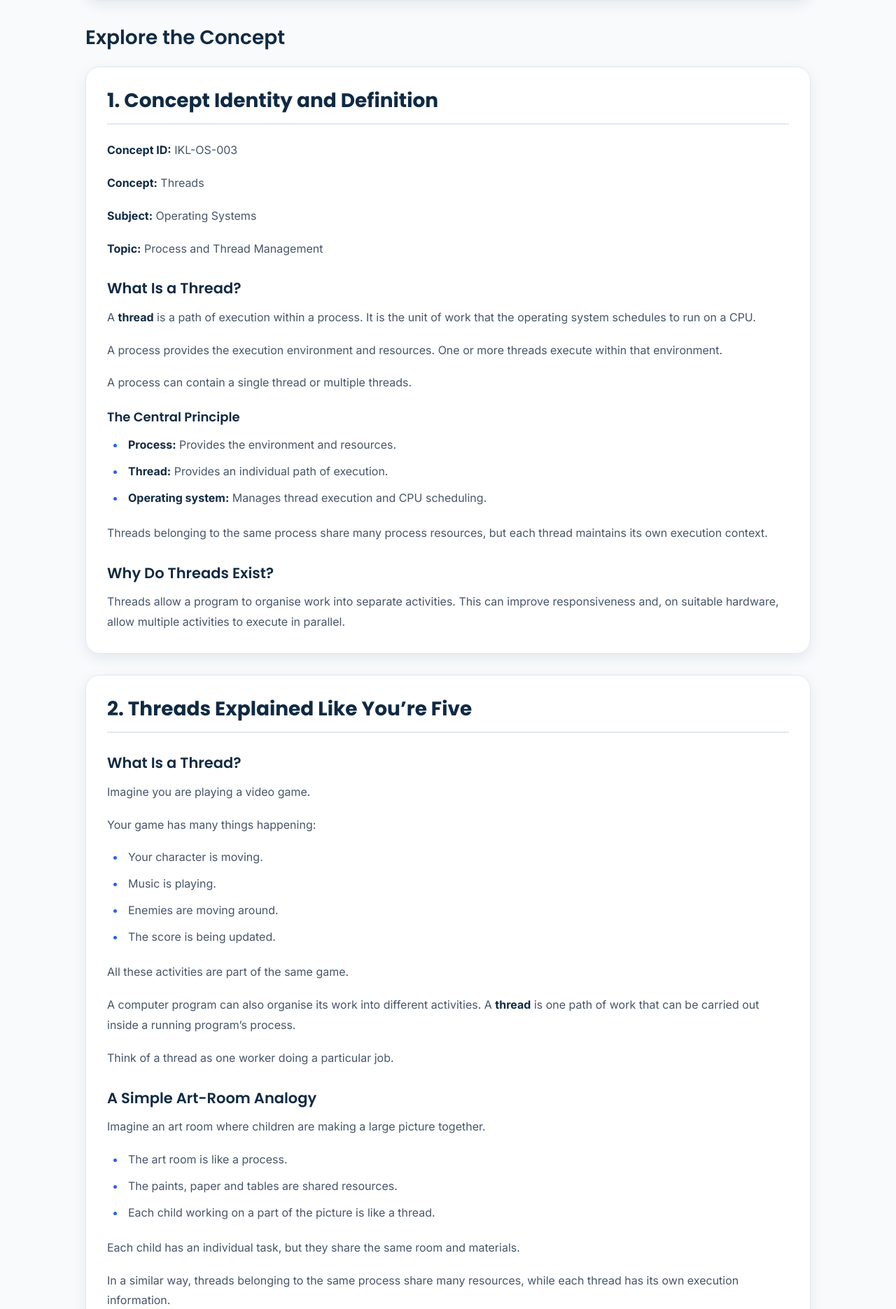
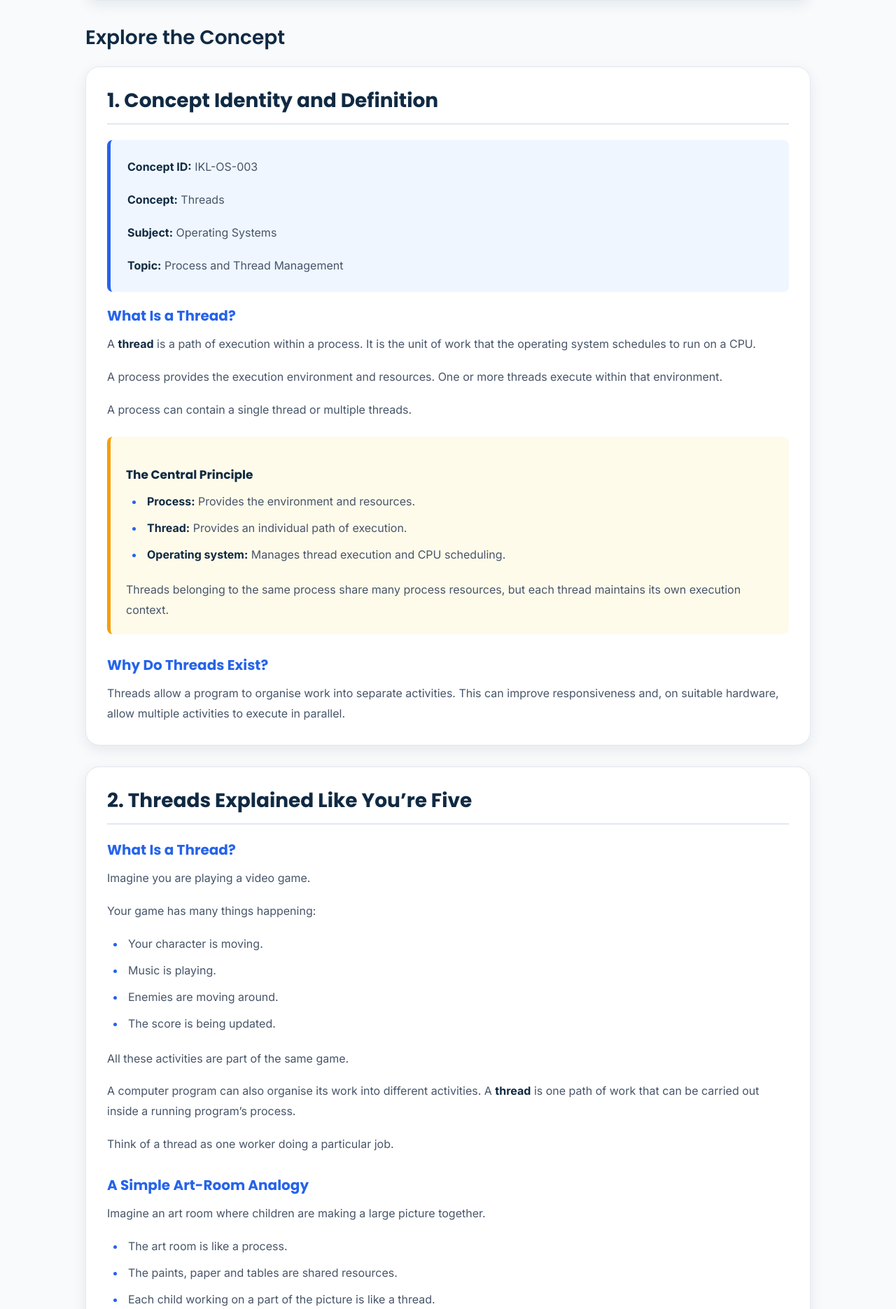
Before and after one commit to jyv5fhwvft-a11y/ikl-reusable-architecture-poc, a Jekyll site: the page built from concepts/threads.md, in a window 1280 px wide. Shown: the part 1161-3031 px from the top of the page at 70% size. Built offline with Jekyll 4.4.1, drawn with Linux system fonts in a browser that asks for light colours.

Commit message:
Align shared concept components with Ping and Process
Added shared IKL educational component styling including hover effects, headings, identity cards, notes, tables, and responsive design.

```diff
--- a/css/proof.css
+++ b/css/proof.css
@@ -957,3 +957,152 @@ a:hover {
 }
 
 /* END DEFAULT IKL CONCEPT SECTION DESIGN SYSTEM */
+
+
+/* =========================================================
+   21. SHARED IKL EDUCATIONAL COMPONENT STYLING
+   Aligned with the established Ping and Process designs.
+   ========================================================= */
+
+/* Section card hover — matching Ping */
+
+.concept-section {
+    overflow-wrap: anywhere;
+    transition:
+        box-shadow 0.25s ease,
+        border-color 0.25s ease;
+}
+
+.concept-section:hover {
+    box-shadow: var(--shadow-hover);
+    border-color: var(--color-blue);
+}
+
+/* Internal headings — matching Process */
+
+.concept-section h3 {
+    margin: 30px 0 12px;
+    color: var(--color-blue);
+    font-size: 20px;
+    font-weight: 700;
+    line-height: 1.4;
+}
+
+.concept-section h3:first-of-type {
+    margin-top: 20px;
+}
+
+.concept-section h4 {
+    margin: 22px 0 10px;
+    color: var(--color-navy);
+    font-size: 17px;
+    font-weight: 700;
+}
+
+/* Concept identity cards — matching Process */
+
+.concept-section .concept-identity-card {
+    margin: 20px 0;
+    padding: 24px;
+
+    background: #EFF6FF;
+
+    border-left: 5px solid var(--color-blue);
+    border-radius: var(--radius-small);
+}
+
+.concept-section .concept-identity-card p:last-child {
+    margin-bottom: 0;
+}
+
+/* Information and warning notes — matching Process */
+
+.concept-section .concept-note {
+    margin: 24px 0;
+    padding: 20px 22px;
+
+    background: #FFFBEB;
+
+    border-left: 5px solid var(--color-amber);
+    border-radius: var(--radius-small);
+}
+
+.concept-section .concept-note p:last-child {
+    margin-bottom: 0;
+}
+
+/* Responsive table containers */
+
+.concept-section .concept-table-wrapper {
+    width: 100%;
+    max-width: 100%;
+    margin: 22px 0;
+    overflow-x: auto;
+    -webkit-overflow-scrolling: touch;
+}
+
+/* Tables — matching Process */
+
+.concept-section table {
+    width: 100%;
+    margin: 0;
+    border-collapse: collapse;
+    font-size: 15px;
+}
+
+.concept-section th,
+.concept-section td {
+    padding: 13px 15px;
+    border: 1px solid var(--color-border);
+    text-align: left;
+    vertical-align: top;
+}
+
+.concept-section th {
+    color: var(--color-white);
+    background: var(--color-navy);
+}
+
+.concept-section tr:nth-child(even) {
+    background: #F8FAFC;
+}
+
+/* Knowledge-check panels */
+
+.concept-section .concept-knowledge-check {
+    margin: 24px 0;
+    padding: 24px;
+
+    background: #F8FAFC;
+
+    border: 1px solid var(--color-border);
+    border-left: 5px solid var(--color-teal);
+    border-radius: var(--radius-medium);
+}
+
+.concept-section .concept-knowledge-check h4:first-child {
+    margin-top: 0;
+}
+
+.concept-section .concept-knowledge-check p:last-child {
+    margin-bottom: 0;
+}
+
+/* Tablet and iPad table support */
+
+@media (max-width: 760px) {
+    .concept-section .concept-identity-card,
+    .concept-section .concept-knowledge-check {
+        padding: 20px;
+    }
+
+    .concept-section .concept-note {
+        padding: 18px;
+    }
+
+    .concept-section table {
+        min-width: 520px;
+    }
+}
+
+/* END SHARED IKL EDUCATIONAL COMPONENT STYLING */
```
